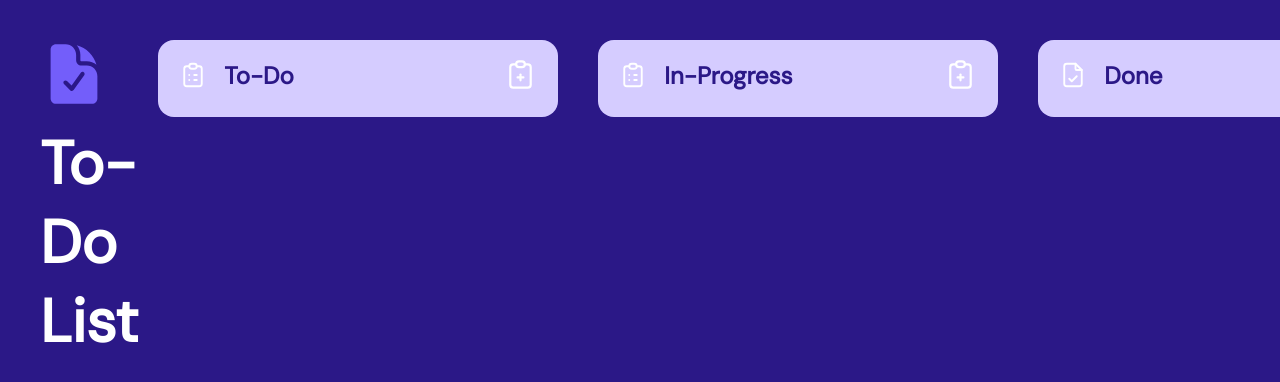
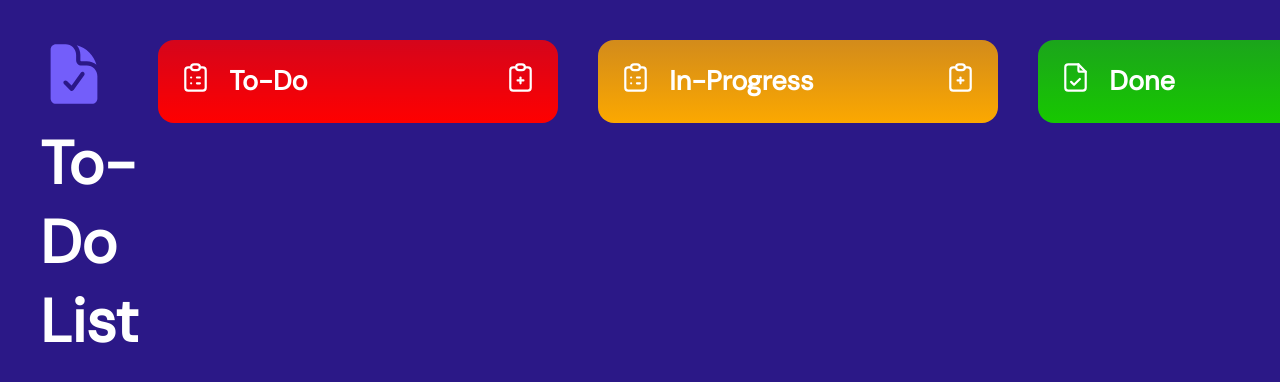
Before and after one commit to tantran-agilityio/big-practice, a website: page src/index.html in a window 1280 px wide. Shown: the top 382 px of the page. Drawn offline with Linux system fonts and the light colour scheme.

Commit message:
Update styles

```diff
--- a/src/assets/styles/components/column-status.css
+++ b/src/assets/styles/components/column-status.css
@@ -17,6 +17,18 @@
   display: none;
 }
 
+.column-todo {
+  background: linear-gradient(to bottom, rgba(255, 0, 0, 0.8), rgba(255, 0, 0, 1));
+}
+
+.column-inprogress {
+  background: linear-gradient(to bottom, rgba(252, 168, 0, 0.8), rgba(252, 168, 0, 1));
+}
+
+.column-done {
+  background: linear-gradient(to bottom, rgba(23, 200, 0, 0.8), rgba(23, 200, 0, 1));
+}
+
 .status-header {
   margin: 0 0 5px;
   display: flex;
@@ -28,8 +40,8 @@
 }
 
 .status-logo {
-  width: 30px;
-  height: 30px;
+  width: 35px;
+  height: 35px;
   margin: 0px 16px 0 0;
 }
 
@@ -38,17 +50,17 @@
   height: auto;
 }
 
-.status-title {
-  color: var(--primary-color);
-  font-size: 24px;
+.status-title,
+.task-counter {
+  color: var(--white);
+  font-size: 27px;
   font-style: normal;
   font-weight: 700;
   line-height: normal;
-  margin: 0 10px 0 0;
+  margin: 3px 10px 0 0;
 }
 
 .btn-plus {
-  margin: -3px 0 0;
   outline: none;
   border: none;
   padding: 0;
```
